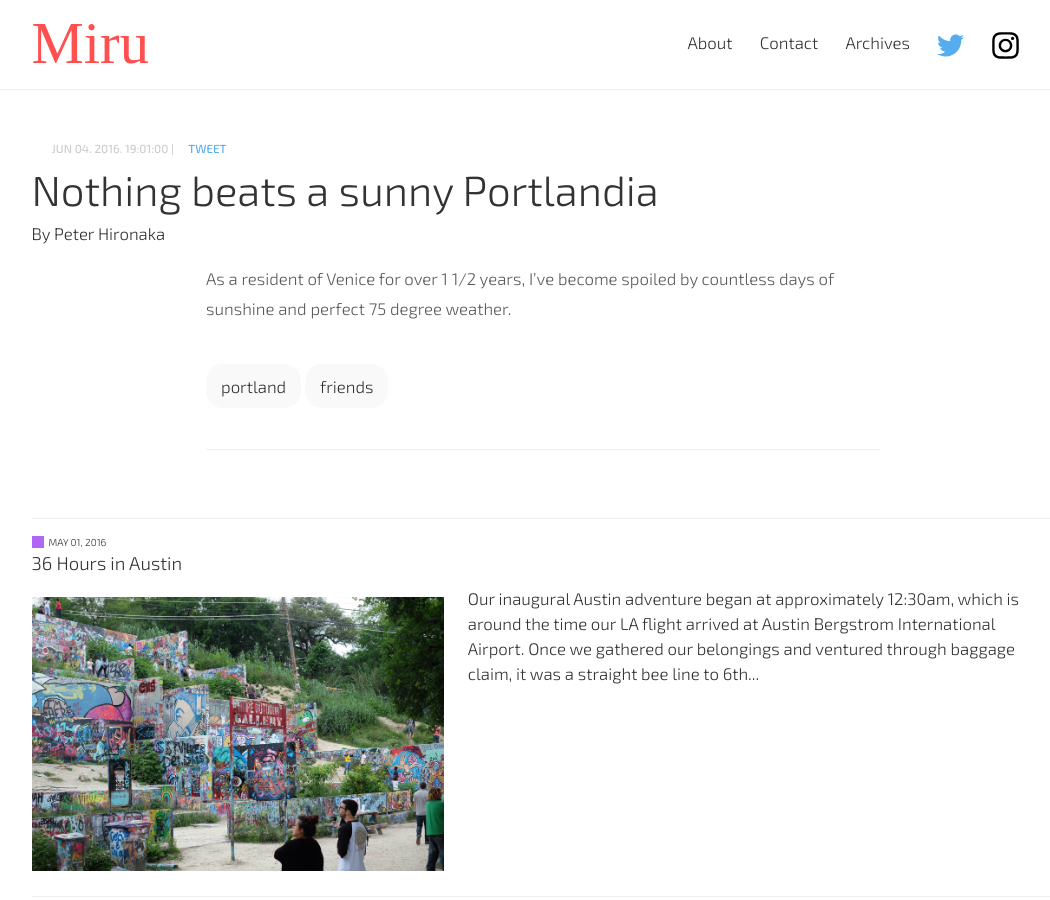
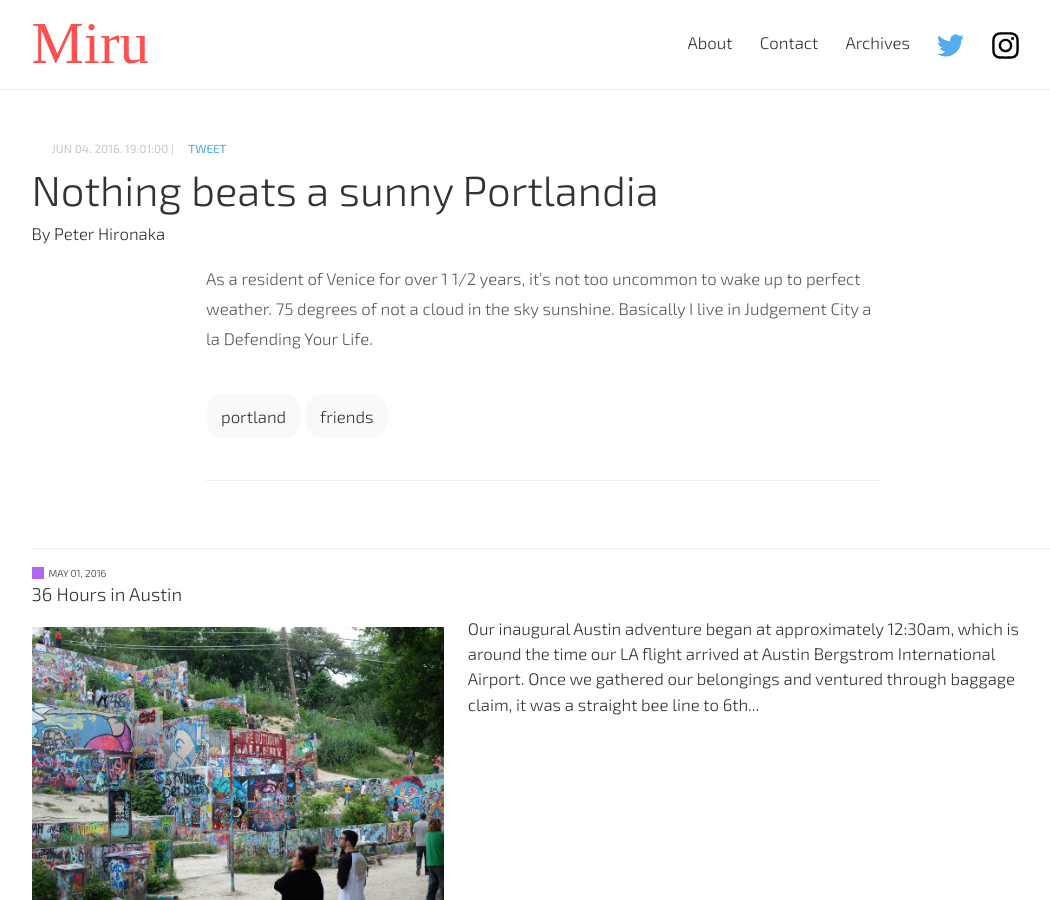
Before and after one commit to PHironaka/Miru-Blog, a Jekyll site: the page built from _posts/2016-06-04-nothing-beats-a-sunny-portlandia.markdown, in a window 1280 px wide and 900 px high. Shown: the whole window, without its empty margins (97-1147 px from the left). Built offline with Jekyll 4.4.1, drawn with Linux system fonts in a browser that asks for light colours; some web fonts are replaced; a script that is not in the unit is left out; comment, search, counter and statistics services are not loaded.

Commit message:
Updated Nothing Beats A Sunny Portlandia

```diff
--- a/_posts/2016-06-04-nothing-beats-a-sunny-portlandia.markdown
+++ b/_posts/2016-06-04-nothing-beats-a-sunny-portlandia.markdown
@@ -9,4 +9,4 @@ name: peter-hironaka
 Field name:
 ---
 
-As a resident of Venice for over 1 1/2 years, I've become spoiled by countless days of sunshine and perfect 75 degree weather.
+As a resident of Venice for over 1 1/2 years, it's not too uncommon to wake up to perfect weather. 75 degrees of not a cloud in the sky sunshine. Basically I live in Judgement City a la Defending Your Life.
```
